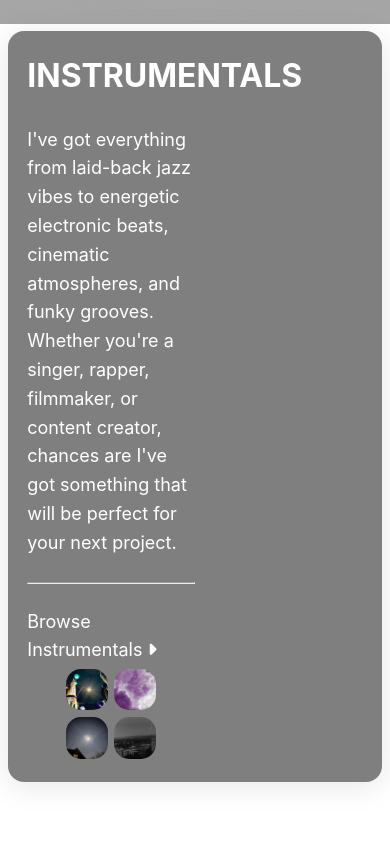
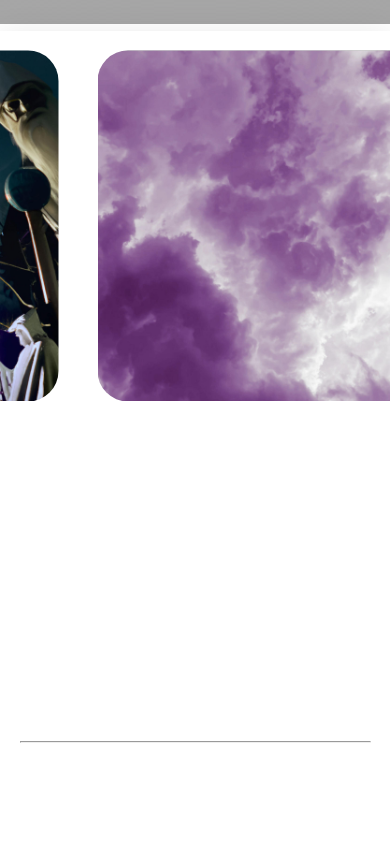
Before and after one commit to 18gdoyle/lilac-rust-recordings, a Vue app: page / in a window 390 px wide. Shown: the part 820-1664 px from the top of the page. Built offline with nearby package versions, Linux system fonts and the light colour scheme.

Commit message:
mobile is looking a lot better

```diff
--- a/src/views/HomeView.vue
+++ b/src/views/HomeView.vue
@@ -1,8 +1,15 @@
 <template>
   <div style="width: 100%;">
     <img src="/IMG_0583.jpg" style="position: relative; width: 100%; height: 90vh; object-fit: cover;" />
-    <div class="glassDiv" style="color: white; margin: 2%; margin-top: 10vh;">
-      <div style="width: 50%; display: flex; flex-direction: column; justify-content: center;">
+    <div class="glassDiv" style="color: white; margin-top: 10vh;">
+      <div class="carousel-container">
+        <div class="carousel">
+          <img class="slide" v-for="(image, index) in images" :key="index" :src="image" :alt="'Slide ' + (index + 1)">
+          <img class="slide" :src="images[0]">
+        </div>
+
+      </div>
+      <div class="description">
         <h1 style="font-size: xx-large;">INSTRUMENTALS</h1>
         <br />
         <div style="font-size: large;">
@@ -14,13 +21,31 @@
         <br />
         <hr />
         <br />
+        <div class="linkContainer">
           <a href="/instrumentals" class="hover-underline-animation" data-v-c3ceb15a=""
             style="font-size: large; width: fit-content;">
             Browse Instrumentals
             <i class="fa-solid fa-caret-right"></i>
           </a>
         </div>
-      <div style="width: 50%; display: flex; flex-direction: column; justify-content: center; align-items: center;">
+      </div>
+      <div class="allImagesContainer">
+        <div class="imageRow">
+          <img data-v-414485a4="" src="/instrumentals/whiteWizard/albumArt.jpg" width="25%"
+            style="border-radius: 15px; margin: 2%;">
+          <img data-v-414485a4="" src="/instrumentals/waterviewVolumeOne/albumArt.jpg" width="25%"
+            style="border-radius: 15px; margin: 2%;">
+        </div>
+        <div class="imageRow">
+          <img data-v-414485a4="" src="/instrumentals/popularKidsVolumeOne/albumArt.jpg" width="25%"
+            style="border-radius: 15px; margin: 2%;">
+          <img data-v-414485a4="" src="/instrumentals/highExposureVolumeOne/albumArt.jpg" width="25%"
+            style="border-radius: 15px; margin: 2%;">
+        </div>
+      </div>
+    </div>
+    <div class="glassDiv" style="color: white;">
+      <div class="allImagesContainer">
         <div style="display: flex; justify-content: center;">
           <img data-v-414485a4="" src="/instrumentals/whiteWizard/albumArt.jpg" width="25%"
             style="border-radius: 15px; margin: 2%;">
@@ -34,23 +59,7 @@
             style="border-radius: 15px; margin: 2%;">
         </div>
       </div>
-    </div>
-    <div class="glassDiv" style="color: white; margin: 2%; margin-top: 10vh;">
-      <div style="width: 50%; display: flex; flex-direction: column; justify-content: center; align-items: center;">
-        <div style="display: flex; justify-content: center;">
-          <img data-v-414485a4="" src="/instrumentals/whiteWizard/albumArt.jpg" width="25%"
-            style="border-radius: 15px; margin: 2%;">
-          <img data-v-414485a4="" src="/instrumentals/waterviewVolumeOne/albumArt.jpg" width="25%"
-            style="border-radius: 15px; margin: 2%;">
-        </div>
-        <div style="display: flex; justify-content: center;">
-          <img data-v-414485a4="" src="/instrumentals/popularKidsVolumeOne/albumArt.jpg" width="25%"
-            style="border-radius: 15px; margin: 2%;">
-          <img data-v-414485a4="" src="/instrumentals/highExposureVolumeOne/albumArt.jpg" width="25%"
-            style="border-radius: 15px; margin: 2%;">
-        </div>
-      </div>
-      <div style="width: 50%; display: flex; flex-direction: column; justify-content: center;">
+      <div class="description">
         <h1 style="font-size: xx-large;">STUDIO SERVICES</h1>
         <br />
         <div style="font-size: large;">
@@ -64,17 +73,117 @@
         <br />
         <hr />
         <br />
+        <div class="linkContainer">
           <a href="/studioservices" class="hover-underline-animation" style="font-size: large; width: fit-content;">
             More Info
             <i class="fa-solid fa-caret-right"></i>
           </a>
-        <a href="/pastprojects" class="hover-underline-animation" style="font-size: large; width: fit-content; padding-top: 1%;">
+          <a href="/pastprojects" class="hover-underline-animation"
+            style="font-size: large; width: fit-content;">
             Past Projects
             <i class="fa-solid fa-caret-right"></i>
           </a>
         </div>
       </div>
     </div>
+  </div>
 </template>
 
-<style scoped></style>
+<script>
+export default {
+  data() {
+    return {
+      images: [
+        '/instrumentals/whiteWizard/albumArt.jpg',
+        '/instrumentals/waterviewVolumeOne/albumArt.jpg',
+        '/instrumentals/popularKidsVolumeOne/albumArt.jpg',
+        '/instrumentals/highExposureVolumeOne/albumArt.jpg'
+      ],
+    }
+  }
+}
+</script>
+
+<style scoped>
+.allImagesContainer {
+  width: 50%;
+  display: flex;
+  flex-direction: column;
+  justify-content: center;
+  align-items: center;
+}
+
+.description {
+  width: 50%;
+  display: flex;
+  flex-direction: column;
+  justify-content: center;
+}
+
+.imageRow {
+  display: flex;
+  justify-content: center;
+}
+
+.glassDiv {
+  margin: 2%;
+}
+
+@media only screen and (max-width: 768px) {
+  .glassDiv {
+    width: 100%;
+    margin: 0%;
+    padding: 0%;
+    margin-top: 0%;
+    border-radius: 0;
+    background: rgba(0, 0, 0, 0);
+  }
+
+  .glassDiv .description {
+    width: 100%;
+    text-align: center;
+    padding: 5%;
+    padding-bottom: 25%;
+  }
+
+  .allImagesContainer {
+    display: none;
+  }
+
+  .carousel-container {
+    width: 100%;
+    overflow: hidden;
+    position: relative;
+  }
+
+  .carousel {
+    display: flex;
+    animation: slideAnimation 25s linear infinite;
+    /* Adjust animation duration as needed */
+  }
+
+  .slide {
+    width: 100%;
+    flex-shrink: 0;
+    padding: 5%;
+    border-radius: 50px;
+  }
+
+  @keyframes slideAnimation {
+    0% {
+      transform: translateX(0);
+    }
+
+    100% {
+      transform: translateX(-400%);
+      /* Adjust the value (-300%) based on the number of images */
+    }
+  }
+
+  .linkContainer {
+    display: flex;
+    justify-content: space-evenly;
+    align-items: center;
+  }
+}
+</style>
--- a/src/views/PastProjectsView.vue
+++ b/src/views/PastProjectsView.vue
@@ -4,24 +4,26 @@ import PastProject from '@/components/PastProject.vue';
 <template>
     <div id="pastProjectsPage" class="pageTopMargin">
         <div class="pastProjects">
-            <div class="glassDiv" style="flex-direction: column; height: fit-content; justify-content: center; align-items: center;">
+            <div class="glassDiv">
                 <div style="width: 100%; height: 50vh">
-                    <iframe style="border-radius:12px" src="https://open.spotify.com/embed/playlist/0ulTgeAmBJgjt9y959z2px?utm_source=generator" width="100%" height="100%" frameBorder="0"
-                        allowfullscreen="false"
-                        allow="autoplay; clipboard-write; encrypted-media; fullscreen; picture-in-picture" loading="lazy">
+                    <iframe style="border-radius:12px"
+                        src="https://open.spotify.com/embed/playlist/0ulTgeAmBJgjt9y959z2px?utm_source=generator"
+                        width="100%" height="100%" frameBorder="0" allowfullscreen="false"
+                        allow="autoplay; clipboard-write; encrypted-media; fullscreen; picture-in-picture"
+                        loading="lazy">
                     </iframe>
                 </div>
-                <div class="whiteGlassDiv" style="margin-top: 2%; color: white; text-align: center; width: fit-content;">
+                <div class="whiteGlassDiv"
+                    style="margin-top: 2%; color: white; text-align: center; width: fit-content;">
                     <h3>A collection of songs that I wrote, recorded, produced, mixed, and/or mastered.</h3>
                 </div>
             </div>
-            <div style="display: flex; justify-content: space-evenly;">
+            <div class="pastProjectsRow">
                 <PastProject :title="'Funky Lamp - On My Knees'" :date="'December 2023'"
                     :spotifyIframe="'https://open.spotify.com/embed/album/233oHAtm4vs707QfKppDp7?utm_source=generator'"
                     :instagramButton="'https://www.instagram.com/funkylamppgh'"
                     :spotifyButton="'https://open.spotify.com/artist/3JnvdCfcYZJtPtJSahlsLw'"
-                    :streamingServices="'https://linktr.ee/funkylamp'"
-                    :albumArt="'/songs/onMyKnees/albumArt.jpg'"
+                    :streamingServices="'https://linktr.ee/funkylamp'" :albumArt="'/songs/onMyKnees/albumArt.jpg'"
                     :description="`Funky Lamp recorded the song independently in Pittsburgh, and then sent me the stems for the track while I was working in Baltimore so that I could mix and master the song. I am very experienced with working with artists completely online, so if that\'s something you\'d be interested in, shoot me an email at <a class='hover-underline-animation' href='mailto:lilac.rust@gmail.com'>lilac.rust@gmail.com</a>.`">
                 </PastProject>
                 <PastProject :title="'Lilac Rust - WHITE WIZARD'" :date="'April 2023'"
@@ -34,13 +36,12 @@ import PastProject from '@/components/PastProject.vue';
                     :description="`Believe it or not, I also do scoring for film, tv, and video games. The track WHITE WIZARD - CINEMATIC VERSION is a song I composed for a currently unreleased indie video game. So if you need music for your game/tv show/film, hit me up. <a class='hover-underline-animation' href='mailto:lilac.rust@gmail.com'>lilac.rust@gmail.com</a>`">
                 </PastProject>
             </div>
-            <div style="display: flex; justify-content: space-evenly;">
+            <div class="pastProjectsRow">
                 <PastProject :title="'Funky Lamp - Garden of Eden'" :date="'April 2022'"
                     :spotifyIframe="'https://open.spotify.com/embed/album/0XRfT1WcQRLcVThtMf4DGO?utm_source=generator'"
                     :instagramButton="'https://www.instagram.com/funkylamppgh'"
                     :spotifyButton="'https://open.spotify.com/artist/3JnvdCfcYZJtPtJSahlsLw'"
-                    :streamingServices="'https://linktr.ee/funkylamp'"
-                    :albumArt="'/songs/gardenOfEden/albumArt.jpg'"
+                    :streamingServices="'https://linktr.ee/funkylamp'" :albumArt="'/songs/gardenOfEden/albumArt.jpg'"
                     :description="'I had the pleasure of recording, producing, mixing, and mastering Funky Lamp\'s debut EP. We recorded this in a dorm at the University of Pittsburgh, so given the circumstances, I\'m pretty happy with the way it turned out.'"
                     :review="'Lilac did an incredible job mixing our EP. Emphasizing the stylistic diversity of each track, he took our raw recordings and gave every song a unique and professional sound. He was also wonderful to work with--professional, communicative, and friendly. Not to mention affordable, too! I highly recommend choosing Lilac for your next project.'">
                 </PastProject>
@@ -54,7 +55,7 @@ import PastProject from '@/components/PastProject.vue';
                     :description="'Kind of like a lofi hip hop beats tape, but not really. Some of my favorite beats I\'ve ever done are on here. All of the instrumentals on this EP are for sale. Click HERE to browse the full selection.'">
                 </PastProject>
             </div>
-            <div style="display: flex; justify-content: space-evenly;">
+            <div class="pastProjectsRow">
                 <PastProject :title="'Lilac Rust - Popular Kids (Volume I)'" :date="'January 2021'"
                     :spotifyIframe="'https://open.spotify.com/embed/album/7rG8bBy8k8FcPfiICOEUUr?utm_source=generator'"
                     :instagramButton="'https://www.instagram.com/lilac_rust_music/'"
@@ -74,7 +75,7 @@ import PastProject from '@/components/PastProject.vue';
                     :description="'My first beat tape. A lot of hard hitting rap beats on this thing. All of the instrumentals on this EP are for sale. Click HERE to browse the full selection.'">
                 </PastProject>
             </div>
-            <div style="display: flex; justify-content: space-evenly;">
+            <div class="pastProjectsRow">
                 <PastProject :title="'Greggy D - Slappin'" :date="'September 2019'"
                     :spotifyIframe="'https://open.spotify.com/embed/album/6W8t1p6z6e8sqhug6a0UkL?utm_source=generator'"
                     :instagramButton="'https://www.instagram.com/greggy_deez_nutz/'"
@@ -96,4 +97,19 @@ import PastProject from '@/components/PastProject.vue';
 .pastProjects {
     width: 100%;
 }
+
+@media only screen and (max-width: 768px) {
+    .pastProjectRow {
+        display: flex;
+        justify-content: space-evenly;
+        flex-direction: column;
+    }
+
+    .glassDiv {
+        width: 100%;
+        margin: 0%;
+        border-radius: 0;
+        background: rgba(0, 0, 0, 0);
+    }
+}
 </style>
```
Also changed, not shown: src/components/PastProject.vue (+41 -9 lines). Lines whose indentation alone changed are shown as unchanged.
